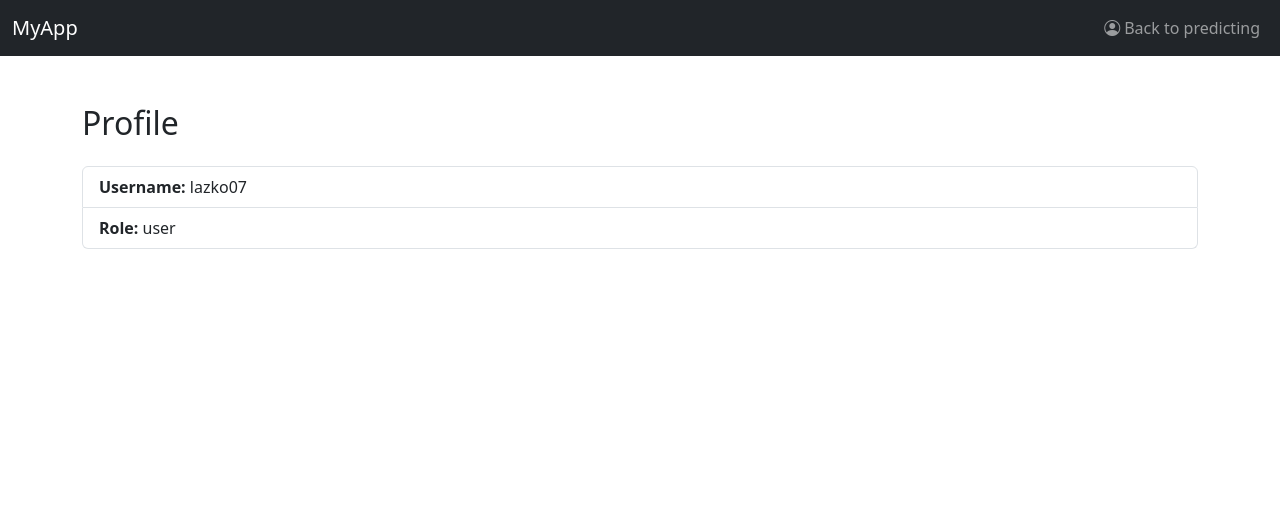
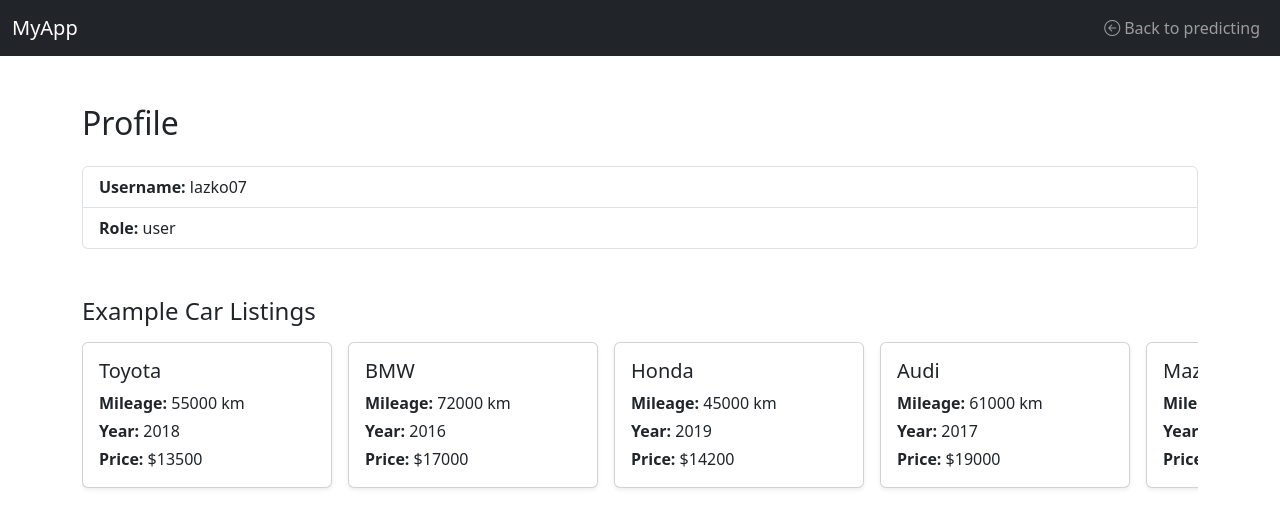
Before and after one commit to codingburgas/2425-11-b-pp-student-practices-assignment-LPApostolov21, a Flask app: page /profile in a window 1280 px wide. Shown: the top 528 px of the page. Run offline with Flask 3, Linux system fonts and the light colour scheme; a user stored in the database is signed in.

Commit message:
Add more example cars to the code and working on the bright/dark mode

```diff
--- a/Mech/auth/templates/login.html
+++ b/Mech/auth/templates/login.html
@@ -1,5 +1,5 @@
 <!DOCTYPE html>
-<html lang="en" class="transition-colors duration-300">
+<html lang="en" class="dark transition-colors duration-300">
 <head>
     <meta charset="UTF-8">
     <title>Login</title>
--- a/Mech/auth/templates/register.html
+++ b/Mech/auth/templates/register.html
@@ -1,5 +1,5 @@
 <!DOCTYPE html>
-<html lang="en" class="transition-colors duration-300">
+<html lang="en" class="dark transition-colors duration-300">
 <head>
     <meta charset="UTF-8">
     <title>Register</title>
--- a/Mech/main/routes.py
+++ b/Mech/main/routes.py
@@ -20,8 +20,22 @@ main = Blueprint('main', __name__, template_folder='templates')
 @main.route('/profile')
 @login_required
 def profile():
-    existing_user = User.query.get(current_user.id)
-    return render_template('profile.html', user=existing_user)
+    example_cars = [
+        {"brand": "Toyota", "mileage": 55000, "year": 2018, "price": 13500},
+        {"brand": "BMW", "mileage": 72000, "year": 2016, "price": 17000},
+        {"brand": "Honda", "mileage": 45000, "year": 2019, "price": 14200},
+        {"brand": "Audi", "mileage": 61000, "year": 2017, "price": 19000},
+        {"brand": "Mazda", "mileage": 38000, "year": 2020, "price": 12500},
+        {"brand": "Ford", "mileage": 83000, "year": 2015, "price": 9800},
+    ]
+
+    # If you really need to query the user from DB (instead of just using current_user):
+    # user = User.query.get(current_user.id)
+    # return render_template('profile.html', user=user, example_cars=example_cars)
+
+    # Otherwise, this is totally fine:
+    return render_template('profile.html', user=current_user, example_cars=example_cars)
+
 
 @main.route('/admin_main')
 @login_required
--- a/Mech/main/templates/model_pred.html
+++ b/Mech/main/templates/model_pred.html
@@ -154,7 +154,7 @@
 
     </style>
 </head>
-<body>
+<body class="dark-mode">
 <nav class="navbar navbar-expand-lg fixed-top shadow-sm" id="mainNavbar">
   <div class="container">
     <a class="navbar-brand fw-bold" href="#">🚗 CarPredict</a>
@@ -257,6 +257,6 @@
     </script>
 
 
-</body>
+</>
 
 </html>
--- a/Mech/main/templates/predict.html
+++ b/Mech/main/templates/predict.html
@@ -1,5 +1,5 @@
 <!DOCTYPE html>
-<html lang="en" class="transition-colors duration-300">
+<html lang="en" class="dark transition-colors duration-300">
 <head>
     <meta charset="UTF-8" />
     <title>Car Price Prediction</title>
--- a/Mech/main/templates/profile.html
+++ b/Mech/main/templates/profile.html
@@ -6,6 +6,21 @@
   <meta name="viewport" content="width=device-width, initial-scale=1">
   <!-- Bootstrap 5 CDN -->
   <link href="https://cdn.jsdelivr.net/npm/bootstrap@5.3.0/dist/css/bootstrap.min.css" rel="stylesheet">
+  <!-- Bootstrap Icons -->
+  <link rel="stylesheet" href="https://cdn.jsdelivr.net/npm/bootstrap-icons@1.10.5/font/bootstrap-icons.css">
+  <style>
+    .scrolling-wrapper {
+      overflow-x: auto;
+      display: flex;
+      flex-wrap: nowrap;
+      gap: 1rem;
+      padding-bottom: 1rem;
+    }
+    .car-card {
+      min-width: 250px;
+      flex: 0 0 auto;
+    }
+  </style>
 </head>
 <body>
   <nav class="navbar navbar-expand-lg navbar-dark bg-dark">
@@ -18,7 +33,7 @@
         <ul class="navbar-nav align-items-center gap-2">
           <li class="nav-item">
             <a class="nav-link d-flex align-items-center gap-1" href="{{ url_for('main.predict') }}">
-              <i class="bi bi-person-circle"></i> Back to predicting
+              <i class="bi bi-arrow-left-circle"></i> Back to predicting
             </a>
           </li>
         </ul>
@@ -28,7 +43,7 @@
 
   <div class="container mt-5">
     <h2 class="mb-4">Profile</h2>
-    <ul class="list-group">
+    <ul class="list-group mb-5">
       <li class="list-group-item">
         <strong>Username:</strong> {{ user.username }}
       </li>
@@ -36,11 +51,23 @@
         <strong>Role:</strong> {{ user.role }}
       </li>
     </ul>
+
+    <h4 class="mb-3">Example Car Listings</h4>
+    <div class="scrolling-wrapper">
+      {% for car in example_cars %}
+      <div class="card car-card shadow-sm">
+        <div class="card-body">
+          <h5 class="card-title">{{ car.brand }}</h5>
+          <p class="card-text mb-1"><strong>Mileage:</strong> {{ car.mileage }} km</p>
+          <p class="card-text mb-1"><strong>Year:</strong> {{ car.year }}</p>
+          <p class="card-text"><strong>Price:</strong> ${{ car.price }}</p>
+        </div>
+      </div>
+      {% endfor %}
+    </div>
   </div>
 
-  <!-- Bootstrap JS (for navbar toggling) -->
+  <!-- Bootstrap JS -->
   <script src="https://cdn.jsdelivr.net/npm/bootstrap@5.3.0/dist/js/bootstrap.bundle.min.js"></script>
-  <!-- Bootstrap Icons -->
-  <link rel="stylesheet" href="https://cdn.jsdelivr.net/npm/bootstrap-icons@1.10.5/font/bootstrap-icons.css">
 </body>
 </html>
```
Also changed, not shown: instance/site.db, static/prediction_chart.png.
